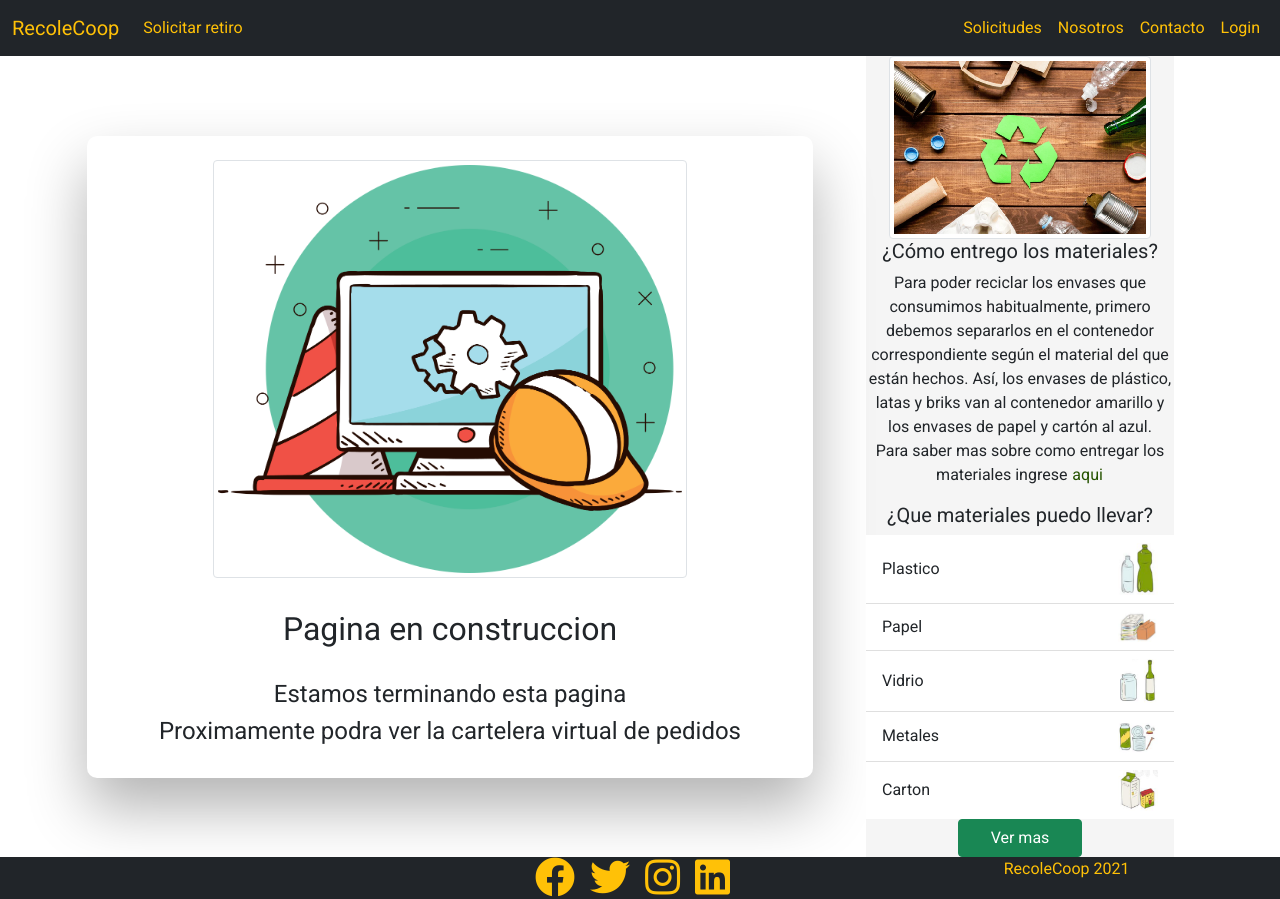
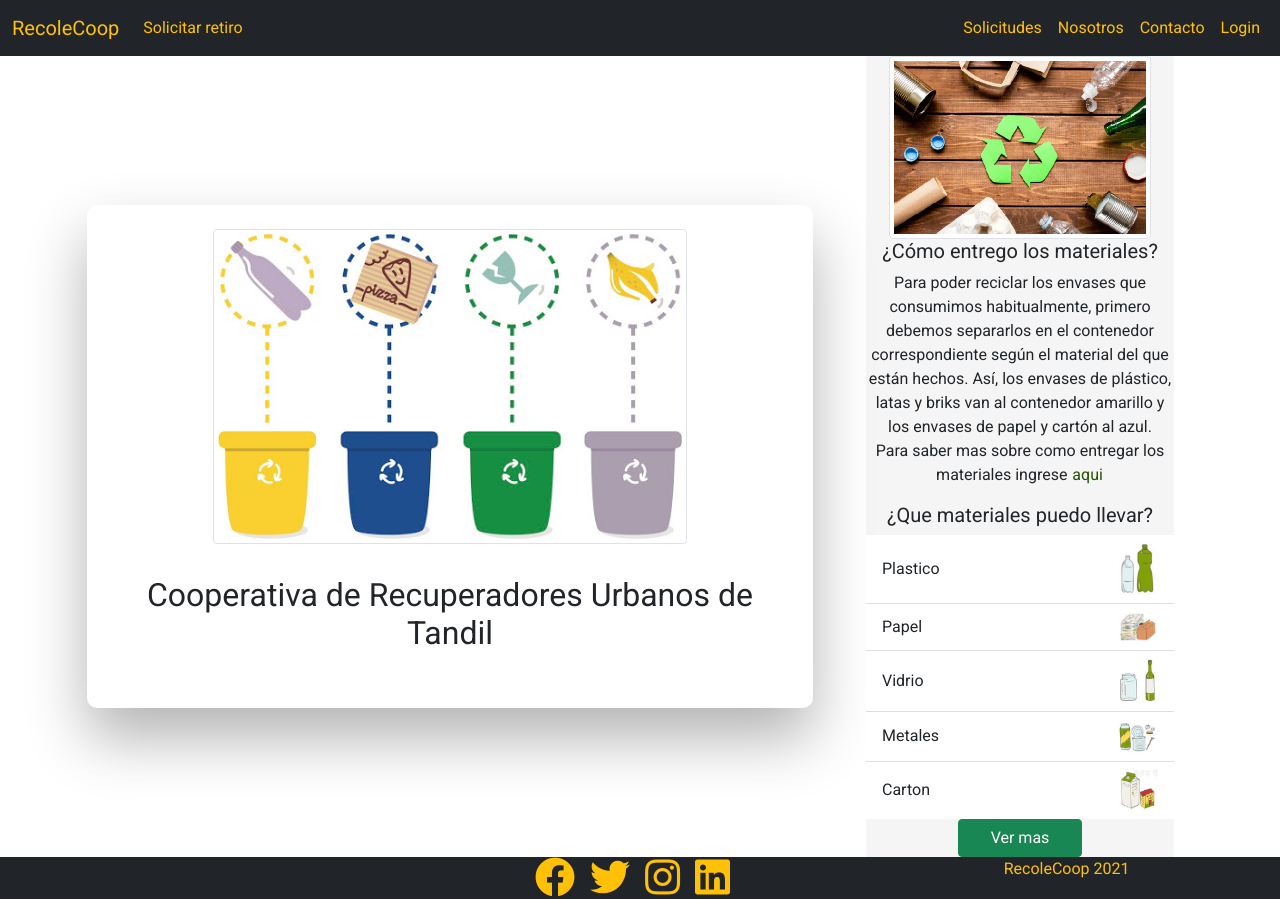
Before and after one commit to joaquinmancini/TPE_MDS-GRUPO11, an Angular app in the folder recoleCoop/: page / in a window 1280 px wide. Built offline with nearby package versions, Linux system fonts and the light colour scheme.

Commit message:
Modificacion de imagen en la portada

```diff
--- a/recoleCoop/src/app/pages/materiales/materiales.component.html
+++ b/recoleCoop/src/app/pages/materiales/materiales.component.html
@@ -4,11 +4,8 @@
       <div class="wrapper fadeInDown">
         <div id="underConstructionContent" class="p-4">
           <div id="under-construction-header">
-            <img src="assets/img/under-construction.png" class="img-thumbnail img-fluid center" id="under-construction-img" alt="imagen_en_construccion">
-            <h2 id="under-construction-title">Pagina en construccion</h2>
-            <h4 class="under-construction-description"> Estamos terminando esta pagina</h4>
-            <h4 class="under-construction-description"> Proximamente podra ver la cartelera virtual de pedidos </h4>
-          </div>
+            <img src="assets/img/portada.jpg" class="img-thumbnail img-fluid center" id="under-construction-img" alt="imagen_en_construccion">
+            <h2 id="under-construction-title"> Cooperativa de Recuperadores Urbanos de Tandil </h2>          </div>
         </div>
       </div>
 
```
Also changed, not shown: recoleCoop/src/assets/img/portada.jpg (added).
